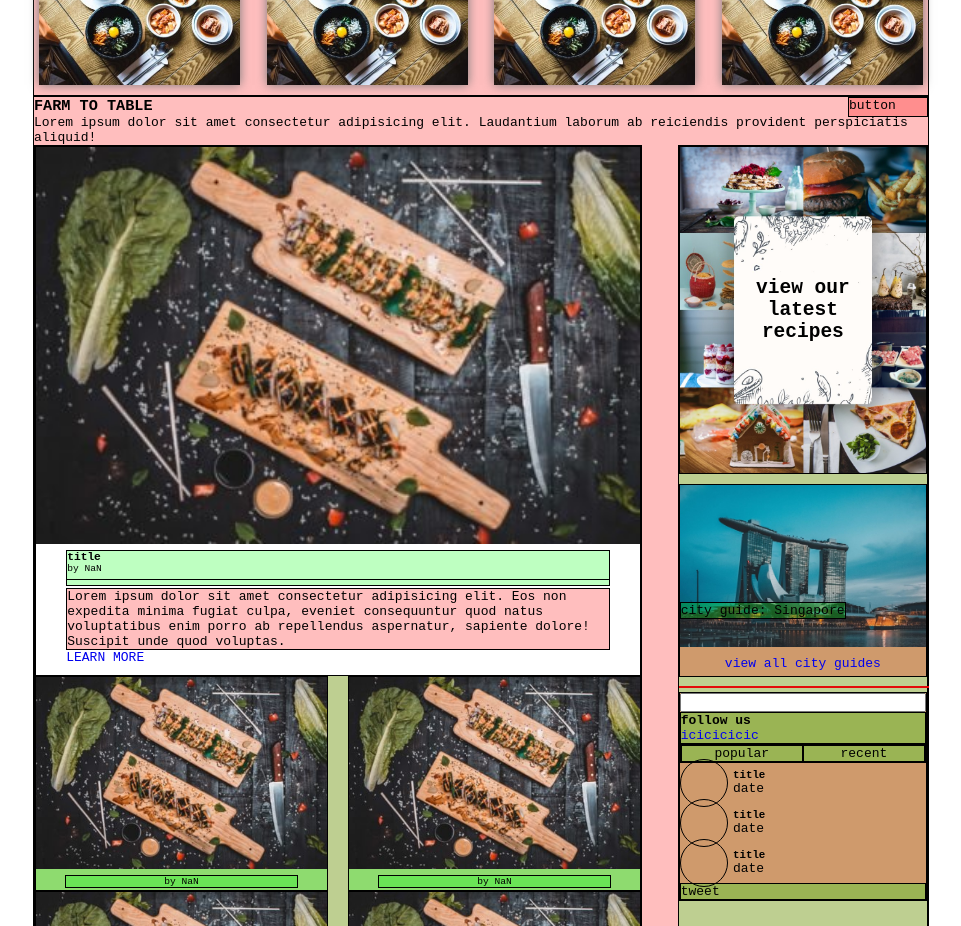
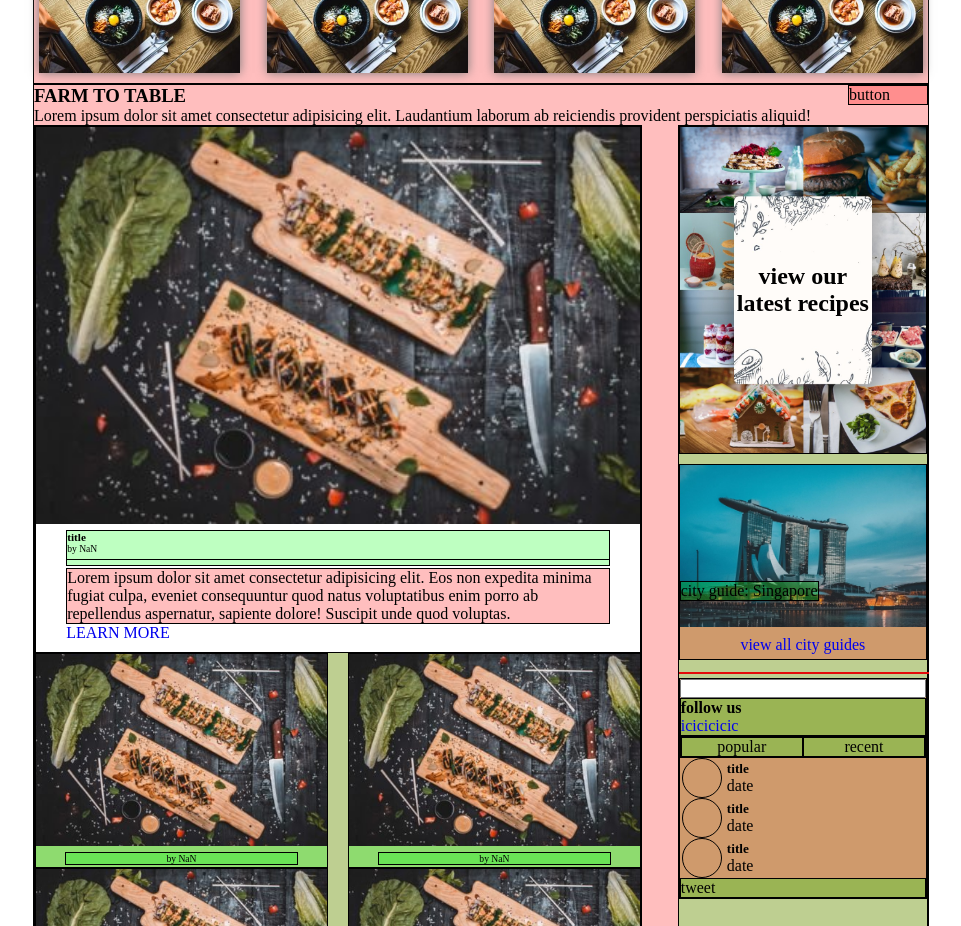
Before and after one commit to CarloDM/proj-html-vuejs, a Vue app: page / in a window 1280 px wide. Shown: the part 1520-2446 px from the top of the page, without its empty margins (159-1120 px from the left). Built offline with nearby package versions, Linux system fonts and the light colour scheme; a small style sheet from the web is missing.

Commit message:
font family

```diff
--- a/package.json
+++ b/package.json
@@ -9,6 +9,8 @@
     "preview": "vite preview"
   },
   "dependencies": {
+    "@fontsource/domine": "^4.5.10",
+    "@fontsource/nunito": "^4.5.12",
     "vue": "^3.2.47"
   },
   "devDependencies": {
--- a/src/components/footer.vue
+++ b/src/components/footer.vue
@@ -23,6 +23,7 @@ export default {
 
 <style lang="scss" scoped>
 footer{
+  font-family: 'Nunito';
   width: 100%;
   height: 250px;
 
--- a/src/components/header.vue
+++ b/src/components/header.vue
@@ -29,7 +29,7 @@ export default {
 <style lang="scss" scoped>
 
 header{
-  // height: 100px;
+  font-family: 'Nunito';
 
   .logo{
     width: 100px;
--- a/src/components/partials/cta-subscribe.vue
+++ b/src/components/partials/cta-subscribe.vue
@@ -30,12 +30,17 @@ export default {
 .cta_subscribe{
   background-image: url(../../assets/img/subscribe-sec-bg.png);
   background-size: cover;
+  font-family: 'Nunito';
   .my_container{
 
     .container{
       text-align: center;
       width: 90%;
       margin: 40px auto;
+
+      h2{
+        font-family: 'Domine';
+      }
     }
   }
 
--- a/src/components/partials/culinary-collection.vue
+++ b/src/components/partials/culinary-collection.vue
@@ -36,6 +36,7 @@ export default {
   .my_container{
 
     .title{
+      font-family: 'Nunito';
       text-align: center;
     }
 
--- a/src/components/partials/farm-to-table-RBar.vue
+++ b/src/components/partials/farm-to-table-RBar.vue
@@ -82,6 +82,7 @@ export default {
 .r-bar{
   width: 100%;
   text-align: center;
+  font-family: 'Nunito';
   .top, .bottom{
     width: 100%;
     min-height: 40px;
@@ -141,7 +142,7 @@ export default {
         width: 100%;
         height: 40px;
         .logo{
-          width: 20%;
+          width: 40px;
           aspect-ratio: 1/1;
           border:1px solid black;
           border-radius: 50%;
--- a/src/components/partials/farm-to-table.vue
+++ b/src/components/partials/farm-to-table.vue
@@ -53,6 +53,7 @@ export default {
 
   .title{
     position: relative;
+    font-family: 'Nunito';
 
     .button{
       position: absolute;
--- a/src/components/partials/foodie-journal.vue
+++ b/src/components/partials/foodie-journal.vue
@@ -36,6 +36,10 @@ export default {
     margin-top: -40px;
     padding: 0px 20px;
     background-color: white;
+
+    h3{
+      font-family: 'Nunito';
+    }
   }
 }
 </style>
--- a/src/components/partials/jumbotron.vue
+++ b/src/components/partials/jumbotron.vue
@@ -47,6 +47,7 @@ export default {
         text-align: center;
 
         .top{
+          font-family: 'Nunito';
           display: inline-block;
           position: absolute;
           top: -9px;
--- a/src/components/partials/popular-recipes.vue
+++ b/src/components/partials/popular-recipes.vue
@@ -43,6 +43,7 @@ export default {
   .my_container{
 
     .title{
+      font-family: 'Nunito';
       text-align: center;
     }
 
--- a/src/scss/general.scss
+++ b/src/scss/general.scss
@@ -7,7 +7,7 @@
 
 /* ------generals */
 body{
-  font-family: monospace;
+  font-family: 'Domine';
 }
 
 a{
--- a/src/scss/main.scss
+++ b/src/scss/main.scss
@@ -1,4 +1,6 @@
 @use './var.scss' as * ;
+@import '@fontsource/nunito/index.css';
+@import '@fontsource/domine/index.css';
 
 @import './general.scss';
 @import './general_mediaquery.scss';
```
Also changed, not shown: 1 other file (tests, documents, lock files or other folders).
